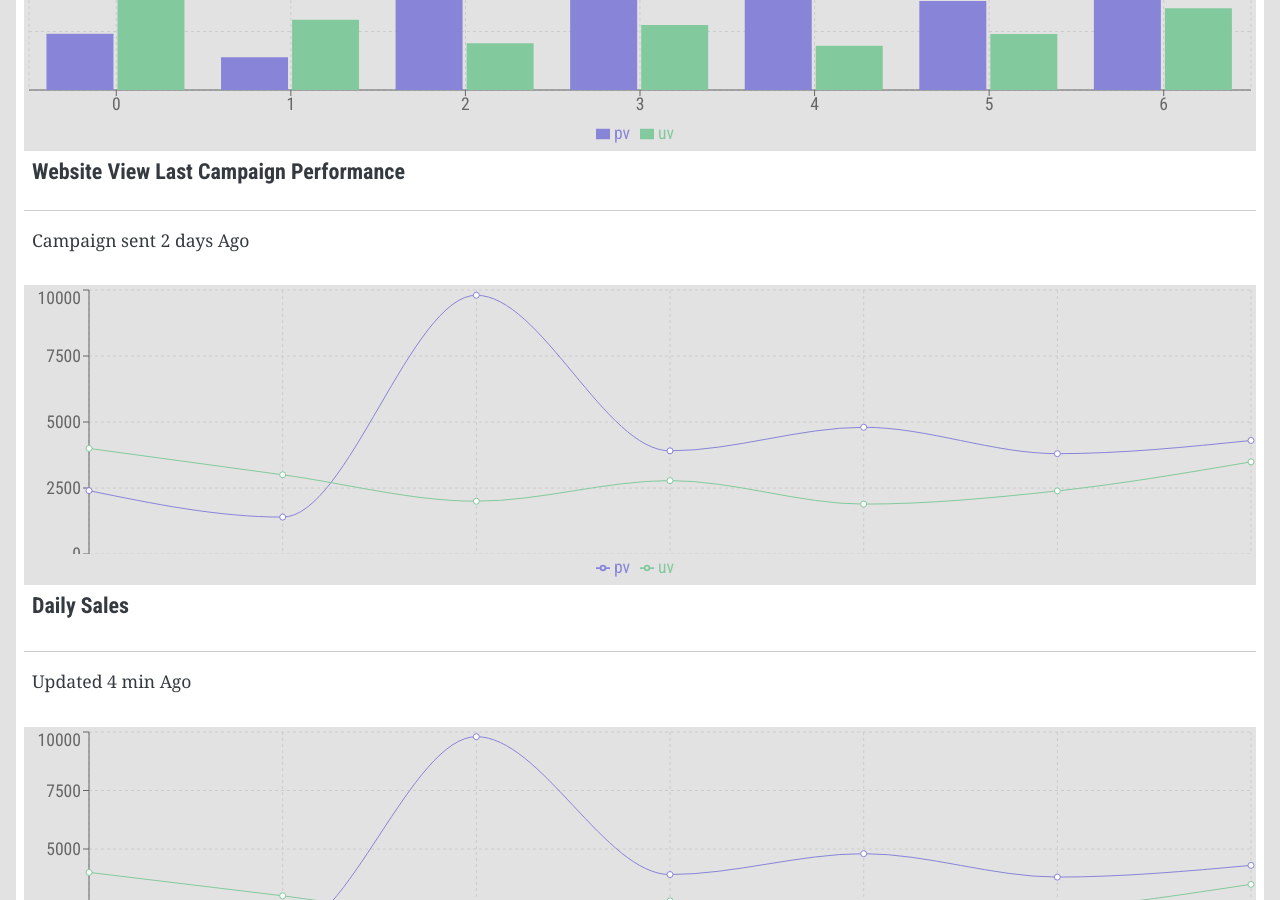
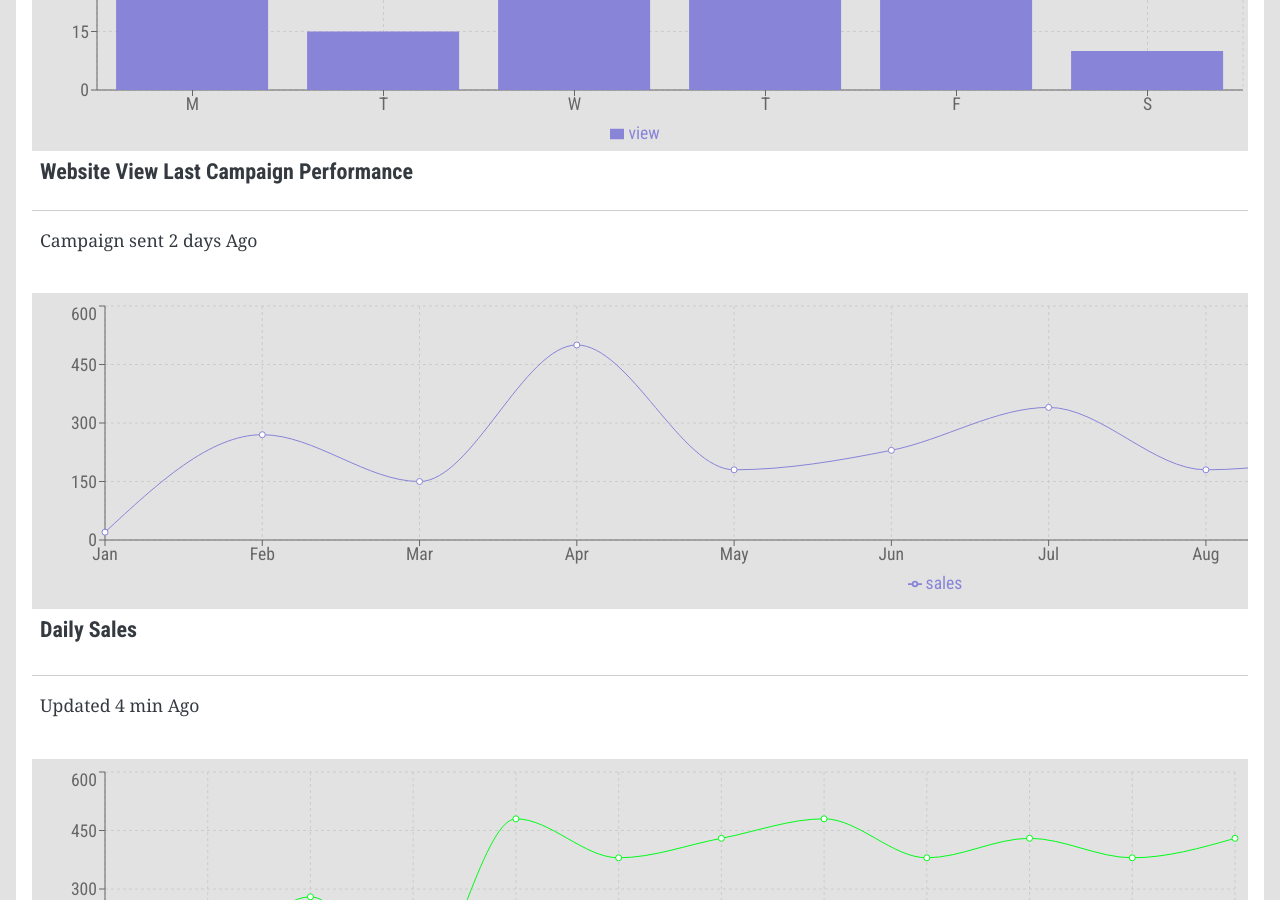
Before and after one commit to AlbinJames56/Biz-matrics-dashborad, a React (Vite) app: page / in a window 1280 px wide. Shown: the part 1900-2800 px from the top of the page. Built offline with nearby package versions, Linux system fonts and the light colour scheme.

Commit message:
Fixed graph issues with scrolling

```diff
--- a/src/Components/Graphs.jsx
+++ b/src/Components/Graphs.jsx
@@ -1,77 +1,115 @@
-import React from 'react'
-import { BarChart, Bar, LineChart, Line, XAxis, YAxis, CartesianGrid, Tooltip, Legend, ResponsiveContainer } from 'recharts';
+import React from "react";
+import {
+  BarChart,
+  Bar,
+  LineChart,
+  Line,
+  XAxis,
+  YAxis,
+  CartesianGrid,
+  Tooltip,
+  Legend,
+  ResponsiveContainer,
+} from "recharts";
 
-const Graphs=()=> {
-    const data = [
-        { name: 'M', uv: 4000, pv: 2400, amt: 2400 },
-        { name: 'T', uv: 3000, pv: 1398, amt: 2210 },
-        { name: 'W', uv: 2000, pv: 9800, amt: 2290 },
-        { name: 'T', uv: 2780, pv: 3908, amt: 2000 },
-        { name: 'F', uv: 1890, pv: 4800, amt: 2181 },
-        { name: 'S', uv: 2390, pv: 3800, amt: 2500 },
-        { name: 'S', uv: 3490, pv: 4300, amt: 2100 },
+const Graphs = () => {
+  const BarData = [
+    { name: "M", view: 50 },
+    { name: "T", view: 15  },
+    { name: "W", view: 40  },
+    { name: "T", view: 28 },
+    { name: "F", view: 35  },
+    { name: "S", view: 10  },
   ];
+  const linedata = [
+    { month: "Jan", sales: 20, tasks: 240 },
+    { month: "Feb", sales: 270, tasks: 139 },
+    { month: "Mar", sales: 150, tasks: 280 },
+    { month: "Apr", sales: 500, tasks: 30 },
+    { month: "May", sales: 180, tasks: 480 },
+    { month: "Jun", sales: 230, tasks: 380 },
+    { month: "Jul", sales: 340, tasks: 430 },
+    { month: "Aug", sales: 180, tasks: 480 },
+    { month: "Sep", sales: 230, tasks: 380 },
+    { month: "Oct", sales: 340, tasks: 430 },
+    { month: "Nov", sales: 230, tasks: 380 },
+    { month: "Dec", sales: 340, tasks: 430 },
+  ];
+
   return (
-    < >
+    <>
       <div className="grid sm:grid-cols-1 lg:grid-cols-2 xl:grid-cols-3 gap-4  ">
         {/* Bar chart */}
-        <div className="bg-white shadow-md rounded-lg p-2 pt-3">
-
-            <ResponsiveContainer width="100%" height={300} c>
-                <BarChart data={data} className='bg-white'>
-                    <CartesianGrid strokeDasharray="3 3"/>
-                    <XAxis className='bg-white'/>
-                    <Tooltip/>
-                    <Legend/>
-                    <Bar dataKey="pv" fill="#8884d8"/>
-                    <Bar dataKey="uv" fill='#82ca9d'/>
-                </BarChart>
-             </ResponsiveContainer>
-              <h5 className='bg-white p-2'>Website View Last Campaign Performance</h5>
-              <hr />
-             <p className="text-grey-500 bg-white text-xs m-2">Campaign sent 2 days Ago</p>
-        </div>
-
-        {/* Line Chart sales*/}
-    <div className="bg-white shadow-md rounded-lg p-2 pt-3">
-
+        <div className="bg-white shadow-md rounded-lg p-3">
           <ResponsiveContainer width="100%" height={300}>
-        <LineChart data={data}>
-        <CartesianGrid strokeDasharray="3 3"/>
-        <YAxis/>
-        <Tooltip/>
-        <Legend/>
-        <Line type="monotone" dataKey="pv" stroke="#8884d8" />
-            <Line type="monotone" dataKey="uv" stroke="#82ca9d" />
-            </LineChart>
-            </ResponsiveContainer>
-            <h5 className='  bg-white p-2 mb-4'> Daily Sales</h5>
-            <hr />
-            <p className="text-grey-600 bg-white text-xs m-2">Updated 4 min Ago</p>
-    </div>
-
-    {/* line Chart completed */}
- {/* Line Chart 2 */}
- <div className="bg-white shadow-md rounded-lg p-2 pt-3">
-
-        <ResponsiveContainer width="100%" height={300}>
-          <LineChart data={data}>
+            <BarChart data={BarData} className="bg-white">
               <CartesianGrid strokeDasharray="3 3" />
               <XAxis dataKey="name" />
               <YAxis />
               <Tooltip />
               <Legend />
-            <Line type="monotone" dataKey="pv" stroke="#8884d8" />
-            <Line type="monotone" dataKey="uv" stroke="#82ca9d" />
+              <Bar dataKey="view" fill="#8884d8" />
+            </BarChart>
+          </ResponsiveContainer>
+          <h5 className="bg-white p-2">
+            Website View Last Campaign Performance
+          </h5>
+          <hr />
+          <p className="text-grey-500 bg-white text-xs m-2">
+            Campaign sent 2 days Ago
+          </p>
+        </div>
+
+        {/* Line Chart sales*/}
+        <div className="bg-white shadow-md rounded-lg p-3 pt-3  ">
+        <div className="overflow-x-auto">
+        <div className="min-w-[150%] p-2">
+          <ResponsiveContainer width="150%" height={300}>
+            <LineChart data={linedata}>
+              <CartesianGrid strokeDasharray="3 3" />
+              <XAxis dataKey="month" />
+              <YAxis />
+              <Tooltip />
+              <Legend />
+              <Line type="monotone" dataKey="sales" stroke="#8884d8" />
             </LineChart>
           </ResponsiveContainer>
-         <h5  className="bg-white p-2">Completed Tasks Last Campaign Performance</h5>
+          </div>
+          </div>
+          <h5 className="  bg-white p-2 mb-4"> Daily Sales</h5>
+          <hr />
+          <p className="text-grey-600 bg-white text-xs m-2">
+            Updated 4 min Ago
+          </p>
+
+        </div>
+
+        {/* line Chart completed */}
+        {/* Line Chart 2 */}
+        <div className="bg-white shadow-md rounded-lg p-3">
+        <div className="overflow-x-auto">
+        <div className="min-w-[150%] p-2">
+          <ResponsiveContainer width="100%" height={300}   >
+            <LineChart data={linedata}>
+              <CartesianGrid strokeDasharray="3 3" />
+              <XAxis dataKey="month" />
+              <YAxis />
+              <Tooltip />
+              <Legend />
+              <Line type="monotone" dataKey="tasks" stroke=" #00fb19" />
+            </LineChart>
+          </ResponsiveContainer>
+          </div>
+          </div>
+          <h5 className="bg-white p-2">
+            Completed Tasks Last Campaign Performance
+          </h5>
           <hr />
           <p className="text-gray-500 bg-white text-xs m-2">just updated</p>
         </div>
       </div>
     </>
-  )
-}
+  );
+};
 
-export default Graphs
+export default Graphs;
--- a/src/index.css
+++ b/src/index.css
@@ -4,4 +4,5 @@
   box-sizing: border-box;
   font-family: "Roboto Condensed", sans-serif;
   background: #e2e2e2;
+
 }
```
Lines whose indentation alone changed are shown as unchanged.
